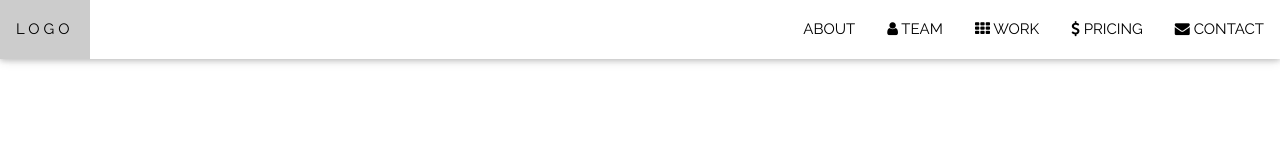
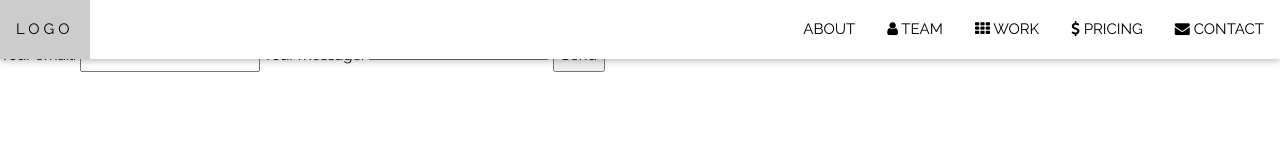
Before and after one commit to gheencoo/GHEENCOO.GITHUB.IO, a plain HTML site: page index.html in a window 1280 px wide. Shown: the top 160 px of the page. Drawn offline with nearby package versions, Linux system fonts and the light colour scheme.

Commit message:
Update index.html

```diff
--- a/index.html
+++ b/index.html
@@ -76,6 +76,21 @@
     <i class="fa fa-twitter w3-hover-opacity"></i>
     <i class="fa fa-linkedin w3-hover-opacity"></i>
   </div>
+<form
+  action="https://formspree.io/f/maqdbyay"
+  method="POST"
+>
+  <label>
+    Your email:
+    <input type="email" name="email">
+  </label>
+  <label>
+    Your message:
+    <textarea name="message"></textarea>
+  </label>
+  <!-- your other form fields go here -->
+  <button type="submit">Send</button>
+</form>
 </header>
 
 <!-- About Section -->
```
